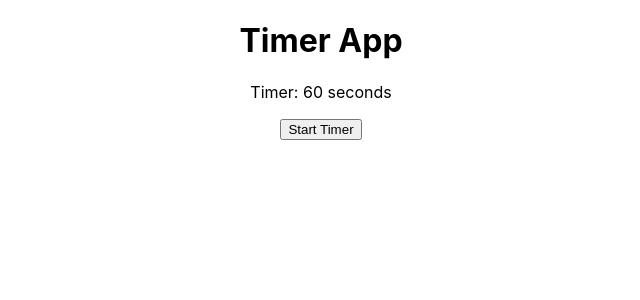
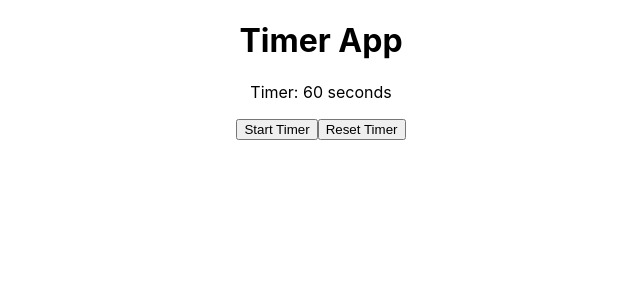
Before and after one commit to Gh0st-z/Frontend, a React (Create React App) app: page / in a window 1280 px wide. Shown: the top 300 px of the page, without its empty margins (319-959 px from the left). Built offline with nearby package versions, Linux system fonts and the light colour scheme.

Commit message:
Reset timer added

```diff
--- a/src/components/Timer.js
+++ b/src/components/Timer.js
@@ -1,7 +1,8 @@
 import React, { useState, useEffect } from 'react';
 
 const Timer = () => {
-  const [seconds, setSeconds] = useState(60);
+  const initialSeconds = 60; // Initial timer duration
+  const [seconds, setSeconds] = useState(initialSeconds);
   const [timerId, setTimerId] = useState(null);
 
   useEffect(() => {
@@ -31,6 +32,11 @@ const Timer = () => {
     }
   };
 
+  const resetTimer = () => {
+    clearTimeout(timerId);
+    setSeconds(initialSeconds);
+  };
+
   const sendPushNotification = () => {
     if ('serviceWorker' in navigator && 'PushManager' in window) {
       navigator.serviceWorker.ready.then(registration => {
@@ -45,6 +51,7 @@ const Timer = () => {
     <div>
       <p>Timer: {seconds} seconds</p>
       <button onClick={startTimer}>Start Timer</button>
+      <button onClick={resetTimer}>Reset Timer</button>
     </div>
   );
 };
```
